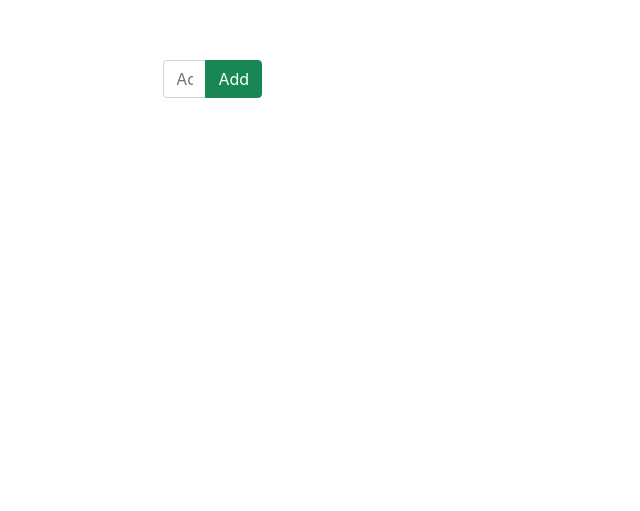
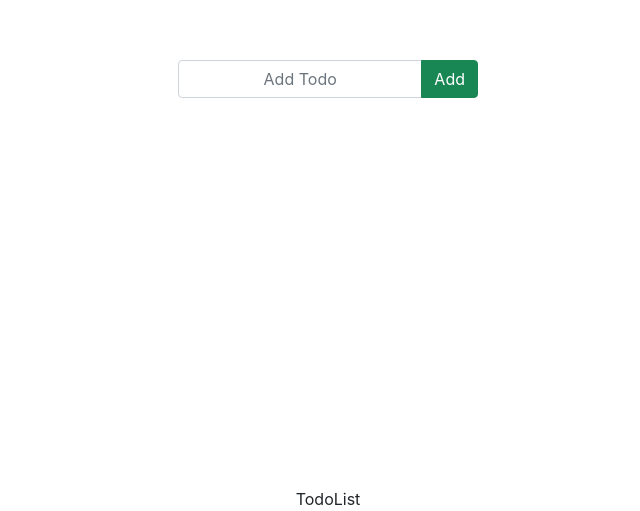
Before and after one commit to FaizNaeem/Raja-class01, a React (Create React App) app: page / in a window 1280 px wide. Shown: the part 313-824 px from the top of the page, without its empty margins (312-952 px from the left). Before the commit the page ends 800 px from the top, so only its background shows below. Built offline with nearby package versions, Linux system fonts and the light colour scheme.

Commit message:
hellow rold

```diff
--- a/src/App.js
+++ b/src/App.js
@@ -1,7 +1,7 @@
 import './App.css';
 import { useEffect, useState } from 'react';
-import Todo from './com/Todo';
-
+import Todo from './com/TodoForm';
+import TodoList from './com/TodoList';
 
 function App() {
 //   const [count ,setcount]=useState(0)
@@ -20,7 +20,8 @@ const todo = (e) => {
 }
   return (
     <div className="App">
-     <Todo todolist={update}/>
+     <Todo updateTodo = {todo} />
+     <TodoList/>
 {/* <input type="text" value={count} /> */}
 {/* <button onClick={()=>setcount(count+1)}>Add</button> */}
     </div>
--- a/src/com/Todo.css
+++ b/src/com/Todo.css
@@ -1,5 +1,5 @@
 .input-group {
-    width: 30%;
+    width: 300px;
 }
 .center{
     display: flex;
--- a/src/com/Todo.js
+++ b/src/com/TodoForm.js
@@ -10,6 +10,7 @@ let [inputValue , setInputValue] = useState('');
 const submit = (e) => {
     e.preventDefault()
     updateTodo(inputValue);
+    // console.log(inputValue);
     setInputValue('')
 }
   return (
@@ -18,7 +19,7 @@ const submit = (e) => {
 
       <div class="input-group mb-3">
   <input type="text" class="form-control" placeholder="Add Todo" aria-label="Username" required aria-describedby="basic-addon1" onChange={(e)=>setInputValue(e.target.value)}/>
-  <button className='btn btn-success' type='submit'>Add</button>
+  <button className='btn btn-success' type='submit' onClick={submit}>Add</button>
 </div>
       </form>
 
--- /dev/null
+++ b/src/com/TodoList.js
@@ -0,0 +1,18 @@
+import React from 'react'
+
+export default function TodoList(props) {
+        const {
+            todoList
+        } = props
+        console.log(todoList);
+
+        const edit = (e) => {
+            console.log(e);
+        }
+        const dele = (e) => {
+            console.log(e);
+        }
+  return (
+    <div>TodoList</div>
+  )
+}
```
